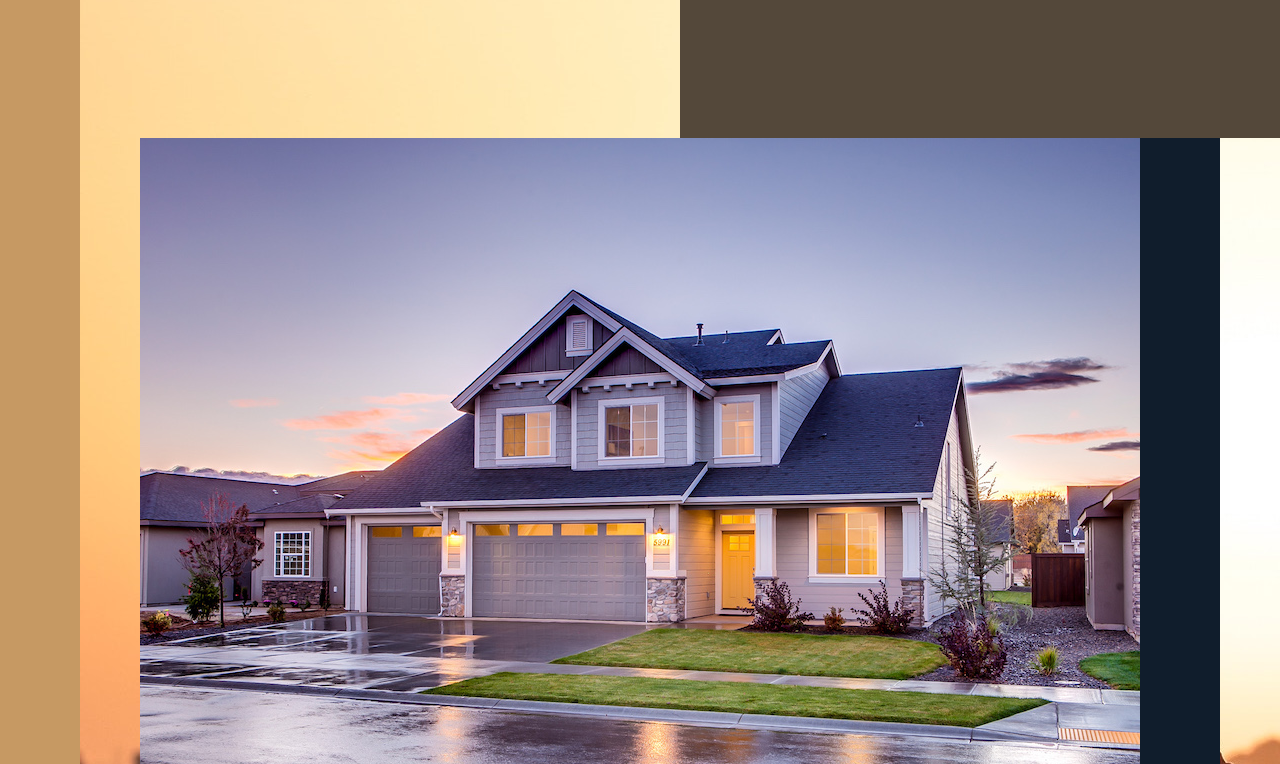
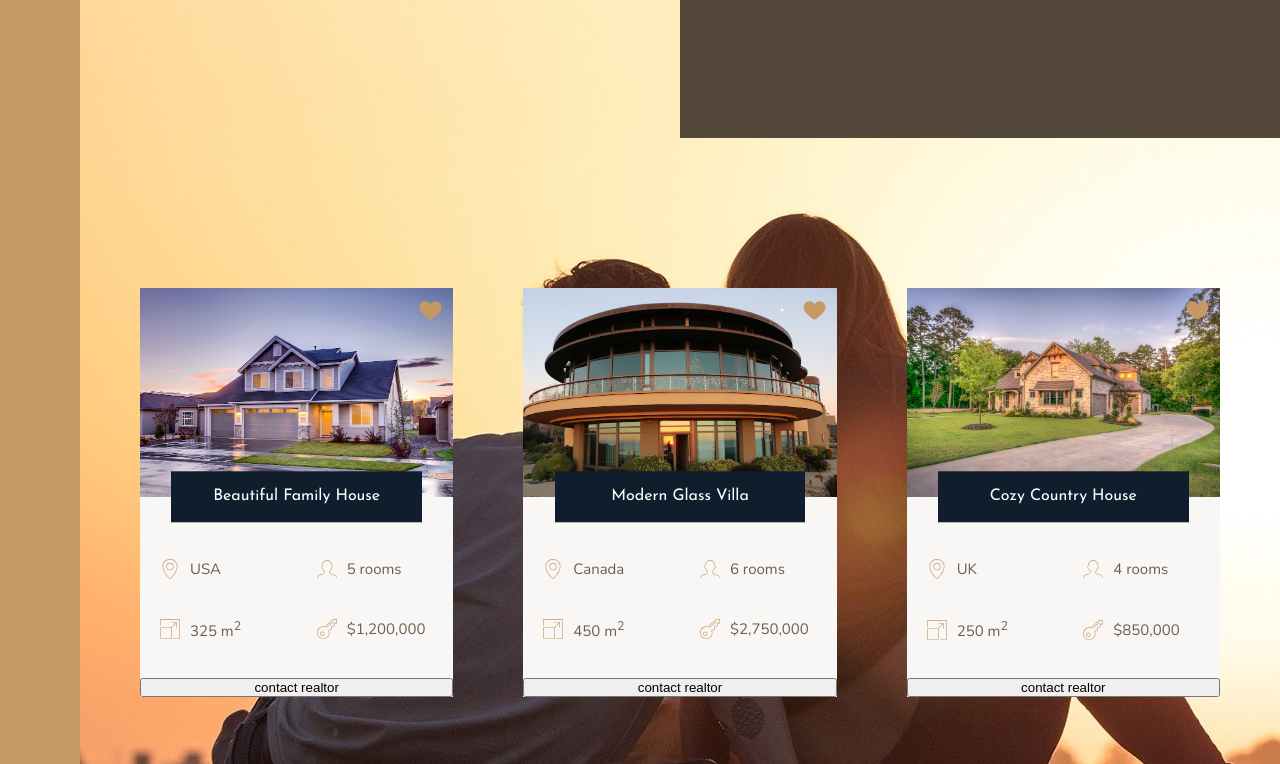
Before and after one commit to iamgraviteja/nexter, a website: page index.html in a window 1280 px wide. Shown: the part 1780-2544 px from the top of the page. Drawn offline with nearby package versions, Linux system fonts and the light colour scheme; files that its build step writes are made by us from their sources.

Commit message:
Update _homes.scss

```diff
--- a/sass/_homes.scss
+++ b/sass/_homes.scss
@@ -1,4 +1,85 @@
 .homes {
-    background-color: $color-secondary;
     grid-column: center-start / center-end;
+    margin: 15rem 0;
+
+    display: grid;
+    grid-template-columns: repeat(auto-fit, minmax(25rem, 1fr));
+    grid-gap: 7rem;
 }
+
+.home {
+    background-color: $color-grey-light-1;
+
+    display: grid;
+    grid-template-columns: repeat(2, 1fr);
+    grid-row-gap: 3.5rem;
+
+    &__img {
+        width: 100%;
+        grid-column: 1 / -1;
+        grid-row: 1 / 2;
+        z-index: 1;
+    }
+
+    &__like {
+        fill: $color-primary;
+        margin: 1rem;
+        width: 2.5rem;
+        height: 2.5rem;
+        grid-row: 1 / 2;
+        grid-column: 2 / 3;
+        z-index: 2;
+        justify-self: end;
+    }
+
+    &__name {
+        background-color: $color-secondary;
+        color: #fff;
+        font-size: 1.6rem;
+        font-family: $font-display;
+        font-weight: 400;
+        padding: 1.25rem;
+        text-align: center;
+        text-transform: capitalize;
+        width: 80%;
+
+        grid-column: 1 / -1;
+        grid-row: 1 / 2;
+        justify-self: center;
+        align-self: end;
+        transform: translateY(50%);
+        z-index: 3;
+    }
+
+    &__location,
+    &__rooms,
+    &__area,
+    &__price {
+
+        font-size: 1.5rem;
+        margin-left: 2rem;
+
+        display: flex;
+        align-items: center;
+
+        svg {
+            fill: $color-primary;
+            height: 2rem;
+            width: 2rem;
+            margin-right: 1rem;
+        }
+
+        p {
+            font-size: 1.5rem;
+        }
+    }
+
+    &__location,
+    &__rooms {
+        margin-top: 2.5rem;
+    }
+
+    &__btn {
+        grid-column: 1 / -1;
+    }
+}
```
